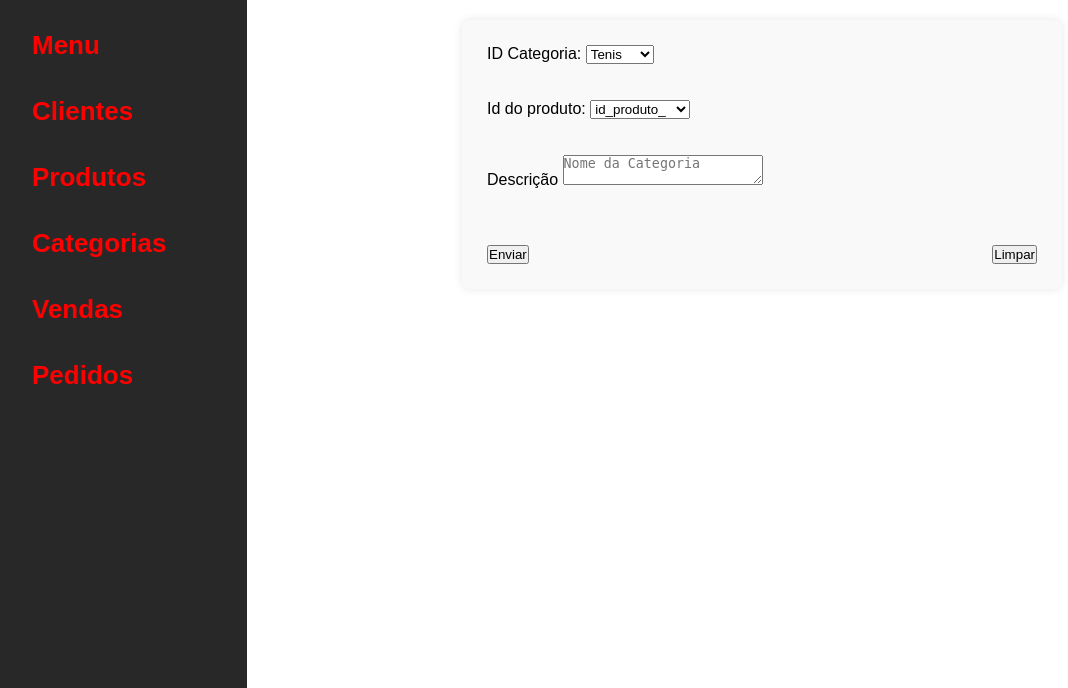
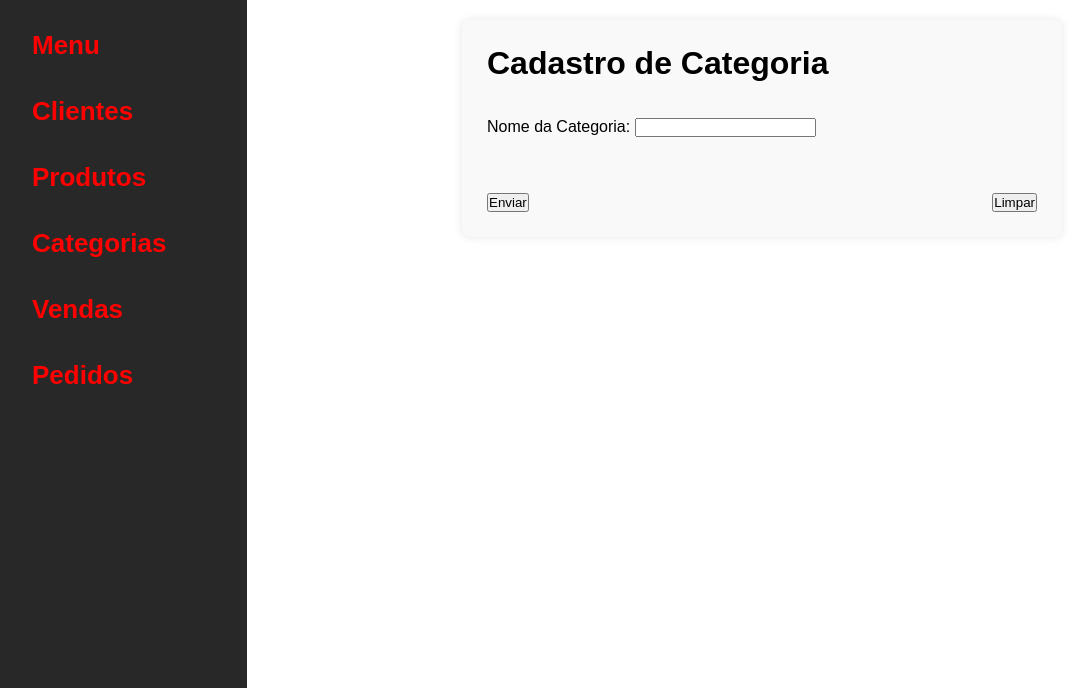
Before and after one commit to Christian985/Projeto_final, a Flask app: template templates/cadastro_categorias.html in a window 1280 px wide. Shown: the part 112-800 px from the top of the page, without its empty margins (3-1071 px from the left). Run offline with Flask 3, Linux system fonts and the light colour scheme; the template is opened without the code that fills it, so the values that code supplies are empty.

Commit message:
inicio aplicação web

```diff
--- a/templates/cadastro_categorias.html
+++ b/templates/cadastro_categorias.html
@@ -2,33 +2,14 @@
 
 {% block main %}
 <div class="form-container">
-    <form action="submit" method="post">
-        <div class="form-group">
-            <label for="id_categoria">ID Categoria:</label>
-            <select id="id_categoria">
-                <option value="categoria_1">Tenis</option>
-                <option value="categoria_2">Sapato</option>
-                <option value="categoria_3">Chinelo</option>
-            </select>
-        </div>
+    <form id="postForm" class="form_categoria" method="POST" action="{{ url_for('cadastro_categoria') }}">
+        <h1>Cadastro de Categoria</h1>
 
         <br><br>
 
         <div class="form-group">
-            <label for="id_produto">Id do produto:</label>
-            <select id="id_produto">
-                <option value="id_produto_1">id_produto_</option>
-                <option value="id_produto_2">id_produto_2</option>
-                <option value="id_produto_3">id_produto_3</option>
-                <option value="id_produto_4">id_produto_4</option>
-            </select>
-        </div>
-
-        <br><br>
-
-        <div class="form-group">
-            <label for="nome_categoria">Descrição</label>
-            <textarea id="nome_categoria" placeholder="Nome da Categoria"></textarea>
+            <label for="nome_categoria">Nome da Categoria:</label>
+            <input id="nome_categoria" name="nome_categoria" type="text">
         </div>
 
         <br><br>
```
